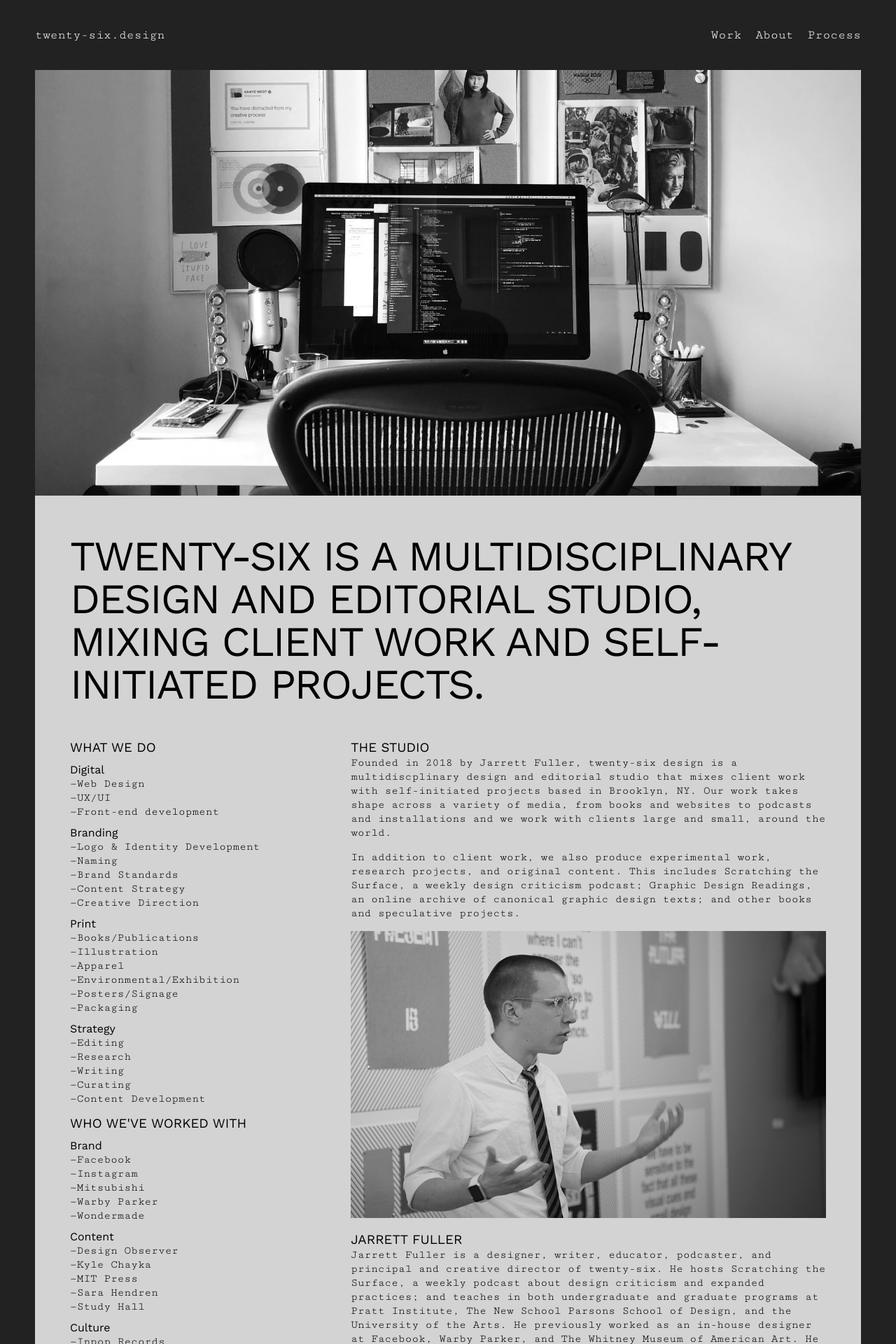
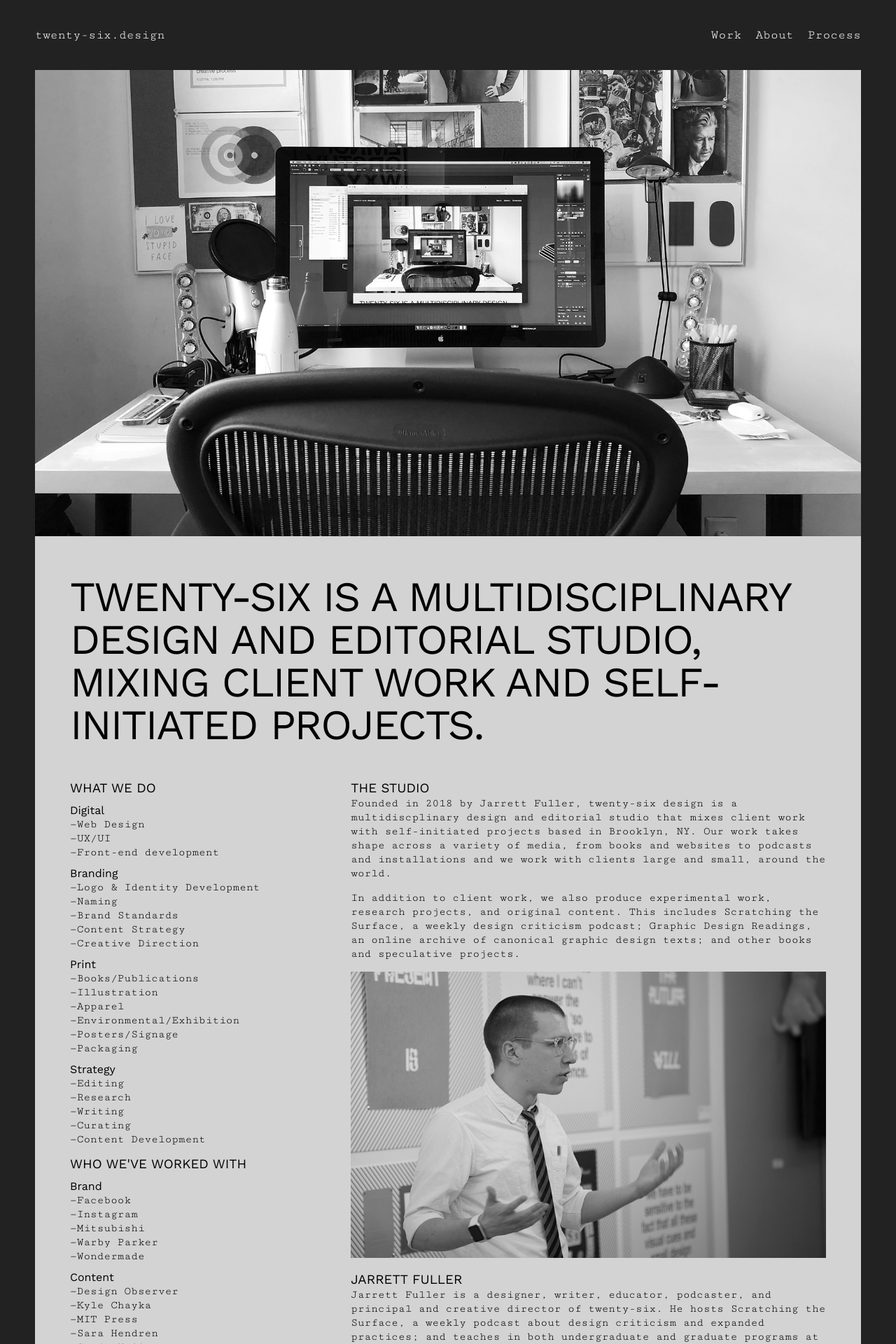
Before and after one commit to jarrettfuller/twenty-six, a Jekyll site: the page built from about.md, in a window 1280 px wide. Shown: the top 1920 px of the page at 70% size. Built offline with Jekyll 4.4.1, drawn with Linux system fonts in a browser that asks for light colours.

Commit message:
fixed about / process pages

```diff
--- a/about.md
+++ b/about.md
@@ -4,7 +4,7 @@ permalink: "/about"
 layout: default
 ---
 
-<div class="hero"><img src="/images/studio.JPG"></div>
+<div class="hero"><img src="{{ site.github.url }}/images/studio.jpg"></div>
 
 <div class="intro">
 <h1>twenty-six is a multidisciplinary design and editorial studio, mixing client work and self-initiated projects.</h1>
```
Also changed, not shown: images/process.png, images/studio.jpg, 2 other files.
